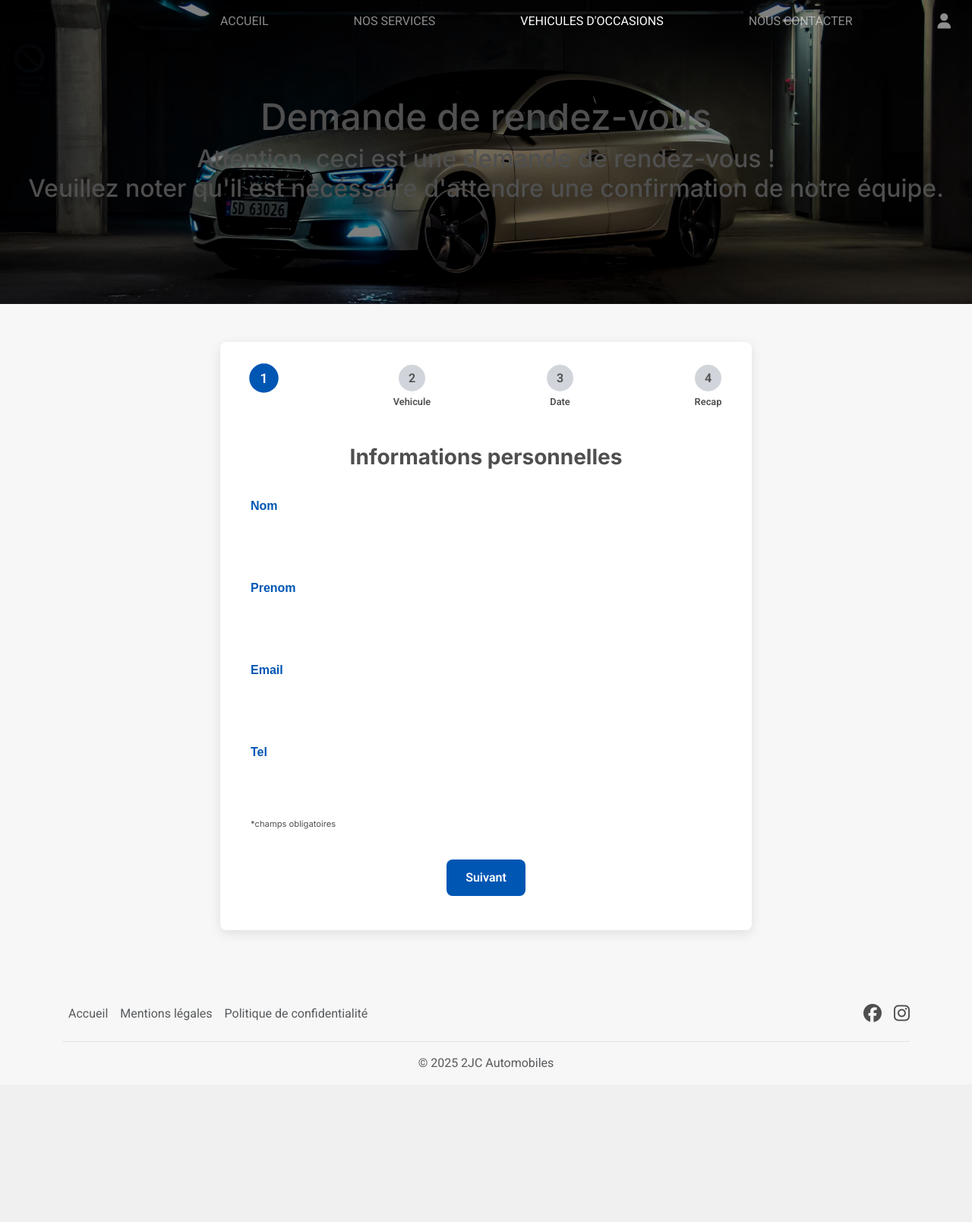
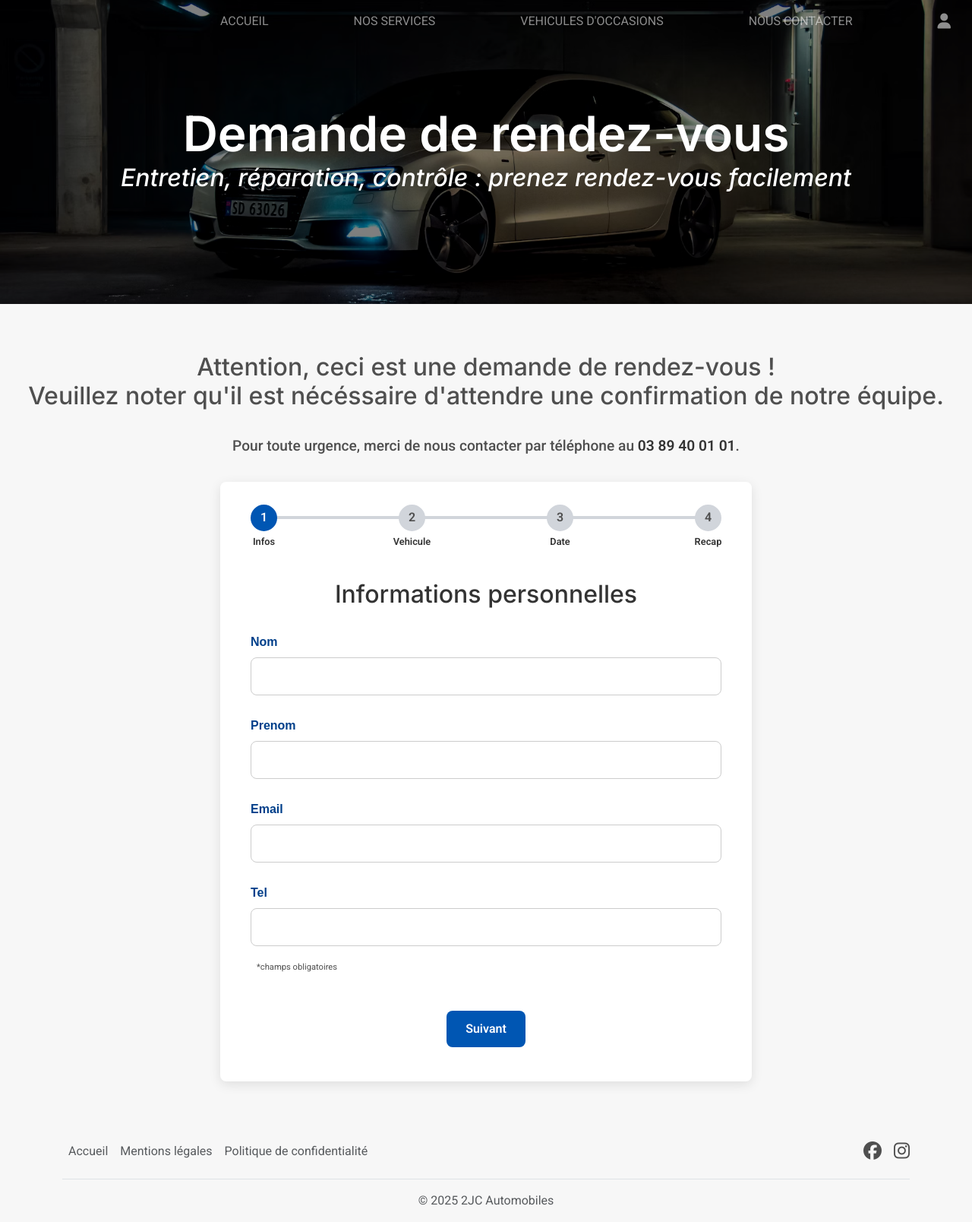
Before and after one commit to mchapelle67/projet2jc, a Symfony app: template templates/client/rdv.html.twig in a window 1280 px wide. Shown: the whole page at 76% size. Before the commit the page ends 1405 px from the top, so only its background shows below. Run offline with Twig, Linux system fonts and the light colour scheme; the template is opened without the code that fills it, so the values that code supplies are empty; form fields are guessed from the names that the template uses; some libraries are stand-ins or nearby versions.

Commit message:
css final form rdv client

```diff
--- a/public/css/client.style.css
+++ b/public/css/client.style.css
@@ -31,15 +9,15 @@
   justify-content: center;
   text-align: center;
     h1 {
-        font-size: 3rem;
-        margin-bottom: 0.5rem;
+      color: white;
+      font-size: 4rem;
+      margin-bottom: 0;
+      font-weight: 600;
     }
     h2 {
-        font-size: 2rem;
-    }
-    h3 {
-        font-size: 1.5rem;
-        margin: 0.5rem;;
+      color: white;
+      font-size: 2rem;
+      font-style: italic;
     }
 }
 
@@ -51,46 +29,23 @@
     width: 100%;
     max-width: 43.75rem;
     overflow: hidden;
-    margin: 3.125rem auto;
-}
-
-.form.form-devis h1 {
-    text-align: center;
-    margin: 1.875rem;
-    /* color: var(--dark-gray); */
-    font-weight: 700;
+    margin: 2rem auto;
 }
 
 .form-step h2,
 .form-step h3 {
     background-color: white;
-    color: var(--dark-gray);
+    color: var(--text-primary);
     text-align: center;
-    margin: 4.375rem 1.5625rem 2.1875rem 1.5625rem;
+    margin: 4.3rem 1.5rem 2.1rem 1.5rem;
     font-weight: 700;
 }
 
-.form.form-devis.form-rdv {
-    h1 {
-        margin-bottom: 0.625rem;
-    }
-    h2 {
-    text-align: center;
-    font-weight: 300;
-    font-style: italic;
-    font-size: 1.2em;
-    }
-}
-
-.form-bold-h2 {
-    font-weight: 700;
-    /* background-color: var(--white-color); */
-}
-
-/* Progress Bar */
+/* Barre de progression */
 .progress-bar-container {
     margin-bottom: 1.875rem;
 }
+
 .progress-bar-form {
     background-color: white;
     display: flex;
@@ -113,116 +69,121 @@
     z-index: 2;
     border: 2px solid var(--grey-color);
 }
+
 .progress-bar-form .step.active {
     background-color: var(--blue-color);
+    border-color: var(--blue-color);
     color: white;
-    border-color: var(--blue-color);
-    transform: scale(1.1);
 }
+
 .progress-bar-form .step.completed {
     background-color: var(--blue-color);
+    border-color: var(--blue-color);
     color: white;
-    border-color: var(--blue-color);
 }
-.progress-bar-form .step::after {
+
+.progress-bar-form .step::after,
+.progress-bar-form .step.active::after,
+.progress-bar-form .step.completed::after {
     content: attr(data-step-title);
     position: absolute;
     top: 120%;
     left: 50%;
     transform: translateX(-50%);
     font-size: 0.8em;
-    color: var(--dark-gray);
+    color: var(--text-primary) !important;
     white-space: nowrap;
 }
+
 .progress-bar-form .progress-line {
     height: 0.25rem;
-    background-color: var(--medium-gray);
+    background-color: var(--grey-color);
     flex-grow: 1;
     margin: 0 -0.125rem;
     position: relative;
     z-index: 1;
 }
+
 .progress-bar-form .progress-line.active {
-    background-color: var(--medium-gray);
+    background-color: #A1A5AC;
 }
 
 /* Etapes du form */
+/* animation css */
+@keyframes fadeIn {
+    from { opacity: 0; transform: translateY(1.25rem); }
+    to { opacity: 1; transform: translateY(0); }
+}
+
 .form-step {
     background-color: white;
     display: none;
     animation: fadeIn 0.5s ease-in-out;
 }
+
 .form-step.active {
     display: block;
-    p {
-        background-color: white;
-    }
-}
-
-@keyframes fadeIn {
-    from { opacity: 0; transform: translateY(1.25rem); }
-    to { opacity: 1; transform: translateY(0); }
 }
 
 /* Form Groups and Inputs */
 .form-group {
-    background-color: white;
     padding-bottom: 1.25rem;
 }
 
 .form-group.form-carburant {
-    background-color: white;
     margin-top: 1.25rem;
     margin-bottom: 0;
 }
 
 .form-group label {
-    background-color: white;
     display: block;
     margin-bottom: 0.5rem;
     font-weight: 600;
-    color: var(--blue-color);
+    color: var(--blue-hover);
 }
-.form-group input[type="text"],
-.form-group input[type="email"],
-.form-group input[type="tel"],
-.form-group input[type="number"],
+
+.form-group input,
 .form-group select {
-    background-color: white;
     width: 100%;
     padding: 0.75rem 0.9375rem;
-    border: 1px solid var(--medium-gray);
+    border: var(--border-form);
     border-radius: var(--border-radius);
     box-sizing: border-box;
     font-size: 1rem;
     transition: border-color 0.3s ease;
 }
+
+.form-group input::placeholder,
+.form-group select {
+    color: #6c757d;
+    font-family: var(--text-primary)
+}
+
 .form-group input:focus,
-.form-group select:focus {
+.form-group select:focus,
+.form-group textarea:focus {
     outline: none;
-    border-color: var(--primary-color);
-    box-shadow: 0 0 0 0.125rem rgba(255, 107, 107, 0.3);
+    border-color: var(--blue-hover);
+    box-shadow: 0 0 0 0.125rem rgb(0, 86, 179, 0.5);
 }
+
 .form-group-inline {
     display: flex;
     gap: 1.25rem;
 }
+
 .form-group-inline .form-group {
     flex: 1;
 }
 
-.form-step h3.champs-obligatoires,
-.form-step h4.champs-obligatoires
-{
-    color: var(--dark-grey);
-    background-color: white;
-    font-size: 0.7em;
-    margin: 0;
-    font-weight: 400;
-    text-align: start;
+.form-step p.champs-obligatoires {
+    font-size: 0.7em !important;
+    font-weight: 400 !important;
+    margin-top: 0 !important;
+    text-align: start !important;
 }
 
-/* Checkbox styling */
+/* Checkbox styling
 .form-group input[type="checkbox"] {
     margin-right: 0.5rem;
     accent-color: var(--primary-color);
@@ -340,8 +276,62 @@ input.invalid {
     font-style: italic;
     display: flex;
     font-size: 0.8em;
-    gap: 0.5rem;
+    gap: 0.7rem;
 }
+
+/* ************************** FORMULAIRE RDV ******************************************* */
+.hero-form-rdv {
+  position: relative;
+  height: 50vh;
+  background: url('../images/rdv.avif') center center / cover no-repeat;
+  display: flex;
+  align-items: center;
+  justify-content: center;
+  color: white;
+  overflow: hidden;
+}
+
+.form.form-rdv {
+    h3 {
+        text-align: center;
+        font-weight: 500;
+        font-size: 2em;
+        margin: 4rem auto 2rem auto;
+    }
+    p {
+        font-size: 1.2rem;
+        margin: 0.5rem;
+        font-weight: 500;
+        text-align: center;
+    }
+    a {
+        color: var(--text-primary);
+        font-weight: 600;
+    }
+    a:hover {
+        opacity: 0.5;
+    }
+}
+
+/* ****************************** FORMULAIRE DEVIS  ***********************************xs*/
+.hero-form-devis {
+  position: relative;
+  height: 50vh;
+  background: url('../images/devis.avif') center center / cover no-repeat;
+  display: flex;
+  align-items: center;
+  justify-content: center;
+  color: white;
+  overflow: hidden;
+}
+
+.form.form-devis h1 {
+    text-align: center;
+    margin: 1.875rem;
+    /* color: var(--dark-gray); */
+    font-weight: 700;
+}
+
 /* ************************** FORMULAIRE CONTACT *********************************** */
 .main-contact {
     background-color: white;
--- a/public/css/style.css
+++ b/public/css/style.css
@@ -7,7 +7,7 @@
 :root {
     --white-color: #F7F7F7;
     --blue-color: #0056b3;
-    --blue-hover: #003F8A;
+    --blue-hover: #003f8a;
     --dark-blue: #054864;
     --red-color: #DD1C1A;
     --dark-red: #d00000;
@@ -15,7 +15,9 @@
     --grey-color: #D1D5DB;
     --text-primary: #333333;
     --text-secondary: #4f4f4f;
-    --text-terciaire: #6B7280;
+    --text-tertiary: #828282;
+    --border-form: 1px solid #ccc;
+    --input-placeholder: #6c757d;
     --font-primary: 'Roboto', sans-serif;
     --font-secondary: 'Inter', sans-serif;
     --border-radius: 0.5rem;
@@ -65,7 +67,11 @@ img {
 a {
     color: black;
     text-decoration: none;
-    transition: color 0.3s ease;
+    transition: color 0.3s ease-in-out, opacity 0.3s ease-in-out, text-decoration 0.3s ease-in-out !important;
+}
+
+p {
+    margin-bottom: 0;
 }
 
 h1, h2, h3, h4, h5, h6 {
@@ -75,14 +81,6 @@ h1, h2, h3, h4, h5, h6 {
 .alert.alert-success,
 .alert.alert-danger {
     margin: 3.125rem;
-}
-
-.btn-check:checked+.btn,
-.btn.active,
-.btn.show,
-.btn:first-child:active,
-:not(.btn-check)+.btn:active {
-    background-color: var(--blue-hover);
 }
 
 .btn-links {
@@ -105,10 +103,6 @@ h1, h2, h3, h4, h5, h6 {
     }
 }
 
-p {
-    margin-bottom: 0;
-}
-
 .cta-blue {
     background-color: var(--blue-color);
     padding: 1rem 2rem;
@@ -117,12 +111,12 @@ p {
     text-decoration: none;
     font-weight: bold;
     transition: background 0.3s ease;
-}
-.cta-blue:hover {
+    &:hover {
         background-color: var(--blue-hover);
     }
-.cta-blue:active {
+    &:active {
         background-color: var(--red-color);
+    }
 }
 
 .form-group {
--- a/public/css/vo.style.css
+++ b/public/css/vo.style.css
@@ -37,6 +37,7 @@
     h3 {
       font-size: 2rem;
       color: white;
+      font-style: italic;
     }
 }
 
--- a/public/js/rdv.js
+++ b/public/js/rdv.js
@@ -155,7 +155,7 @@ document.addEventListener('DOMContentLoaded', function() {
             }
         }
 
-        // validation spécifique pour tous les champs number
+        // vérification spécifique pour tous les champs number
         const numberInputs = Array.from(currentFormStep.querySelectorAll('input[type="number"]'));
         numberInputs.forEach(numberInput => {
             // si le champ n'est pas vide et que ce n'est pas un nombre entier, ou si le champ est invalide selon HTML5
@@ -171,7 +171,8 @@ document.addEventListener('DOMContentLoaded', function() {
                 numberInput.parentNode.appendChild(errorMsg);
             }
         });
-        // validation spécifique pour la date
+
+        // vérification spécifique pour la date
         const dateInput = currentFormStep.querySelector('[name="rdv_type_form[date_rdv]"]');
         if (dateInput) {
             if (dateInput.value.trim() === '' || !dateInput.validity.valid) {
--- a/templates/client/rdv.html.twig
+++ b/templates/client/rdv.html.twig
@@ -15,12 +15,16 @@
         <div class="hero-overlay-form">
             <div class="hero-content-form">
                 <h1>Demande de rendez-vous</h1>
-                <h2>Attention, ceci est une demande de rendez-vous !
-                <br>Veuillez noter qu'il est nécéssaire d'attendre une confirmation de notre équipe.</h2>
+                <h2>Entretien, réparation, contrôle : prenez rendez-vous facilement</h2>
             </div>
         </div>
     </section>
     <section class="form form-devis form-rdv">
+        <h3>
+            Attention, ceci est une demande de rendez-vous !<br>
+            Veuillez noter qu'il est nécéssaire d'attendre une confirmation de notre équipe.
+        </h3>
+        <p>Pour toute urgence, merci de nous contacter par téléphone au <a href="tel:+33389400101">03 89 40 01 01</strong></a>.</p>
         <div class="form-container">
             <div class="progress-bar-container">
                 <div class="progress-bar-form">
@@ -40,13 +44,13 @@
                     {{ form_row(rdvForm.prenom, {'row_attr': {'class': 'form-group'}}) }}
                     {{ form_row(rdvForm.email, {'row_attr': {'class': 'form-group'}}) }}
                     {{ form_row(rdvForm.tel, {'row_attr': {'class': 'form-group'}}) }}
-                    <h4 class="champs-obligatoires">*champs obligatoires</h4>
+                    <p class="champs-obligatoires">*champs obligatoires</p>
                 </div>
                 <div class="form-step">
                     <h3>Informations du véhicule</h3>
                     <div class="form-group">
-                        <label for="marque">Veuillez séléctionner une marque*</label>
-                        <input list="marques-list" id="marque" name="marque" class="form-control" autocomplete="off">
+                        <label for="marque" style="display: none;">Marque</label>
+                            <input list="marques-list" id="marque" name="marque" class="form-control" autocomplete="off" placeholder="Veuillez sélectionner une marque*" required>
                             <datalist id="marques-list">
                                 {% for marque in marques %}
                                     <option value="{{ marque.Make_Name }}"></option>
@@ -55,8 +59,8 @@
                         {{ form_row(rdvForm.vehicule.marque) }}
                     </div>
                     <div class="form-group">
-                        <label for="modele">Veuillez séléctionner un modèle*</label>
-                        <input list="modeles-list" id="modele" name="modele" class="form-control" autocomplete="off">
+                        <label for="modele" style="display: none;">Modèle</label>
+                            <input list="modeles-list" id="modele" name="modele" class="form-control" autocomplete="off" placeholder="Veuillez sélectionner un modèle*" required>
                             <datalist id="modeles-list"></datalist>
                         {{ form_row(rdvForm.vehicule.modele) }}
                     </div>
@@ -83,7 +87,7 @@
                         <p><strong>Carburant:</strong> <span data-review="carburant"></span></p>
                         <p><strong>Prestation:</strong> <span data-review="prestation"></span></p>
                         <p><strong>Rendez-vous:</strong> <span data-review="dateRdv"></span></p>
-                        <span class="consentement">{{ form_row(rdvForm.consentement) }}J'accepte que mes données soient utilisées pour le traitement de ma demande de devis.</span>
+                        <span class="consentement">{{ form_row(rdvForm.consentement) }}J'accepte que mes données soient utilisées pour le traitement de ma demande de rendez-vous.</span>
                     </div>
                 </div>
                 <div class="form-navigation">
--- a/templates/components/_calendar.html.twig
+++ b/templates/components/_calendar.html.twig
@@ -1,10 +1,10 @@
-<label for="dateInput">Choisissez une date :*</label>
-<input type="date" id="dateInput" name="dateInput"/>
+<label for="dateInput">Choisissez une date*</label>
+  <input type="date" id="dateInput" name="dateInput"/>
 
-<label for="timeSelect">Choisissez une heure :</label>
-<select id="timeSelect" name="timeSelect" disabled>
-  <option>Choisissez une date d'abord</option>
-</select>
+<label for="timeSelect">Choisissez une heure*</label>
+  <select id="timeSelect" name="timeSelect" disabled>
+    <option>Choisissez une date d'abord</option>
+  </select>
 
 {% block javascripts %}
 <script>
--- a/templates/components/_nav_bar.html.twig
+++ b/templates/components/_nav_bar.html.twig
@@ -2,13 +2,13 @@
   <div class="collapse navbar-collapse" id="navbarNavDropdown">
     <ul class="navbar-nav">
       <li class="nav-item active">
-        <a class="nav-link {% if app.request.attributes.get('_route') == 'app_home' %}active{% endif %}" href="{{ path('app_home') }}">Accueil</a>
+        <a class="nav-link {% if app.request.attributes.get('_route') in ['app_home', 'app_rdv_client', 'app_devis_client'] %}active{% endif %}" href="{{ path('app_home') }}">Accueil</a>
       </li>
       <li class="nav-item">
         <a class="nav-link {% if app.request.attributes.get('_route') == 'app_services' %}active{% endif %}" href="#">Nos services</a>
       </li>
       <li class="nav-item">
-        <a class="nav-link {% if app.request.attributes.get('_route') == 'app_vo' or 'add_vo' or 'edit_vo' %}active{% endif %}" href="{{ path('app_vo') }}">Vehicules d'occasions</a>
+        <a class="nav-link {% if app.request.attributes.get('_route') in ['app_vo', 'add_vo', 'edit_vo'] %}active{% endif %}" href="{{ path('app_vo') }}">Vehicules d'occasions</a>
       </li>
       <li class="nav-item">
         <a class="nav-link {% if app.request.attributes.get('_route') == 'app_contact' %}active{% endif %}" href="{{ path('app_contact') }}">Nous contacter</a>
```
Also changed, not shown: other parts of public/css/client.style.css (+30 -76 lines), src/Form/RdvTypeForm.php (+40 -8 lines), src/Form/VehiculeTypeForm.php (+24 -4 lines), templates/client/devis.html.twig (+5 -6 lines). Lines whose indentation alone changed are shown as unchanged.
